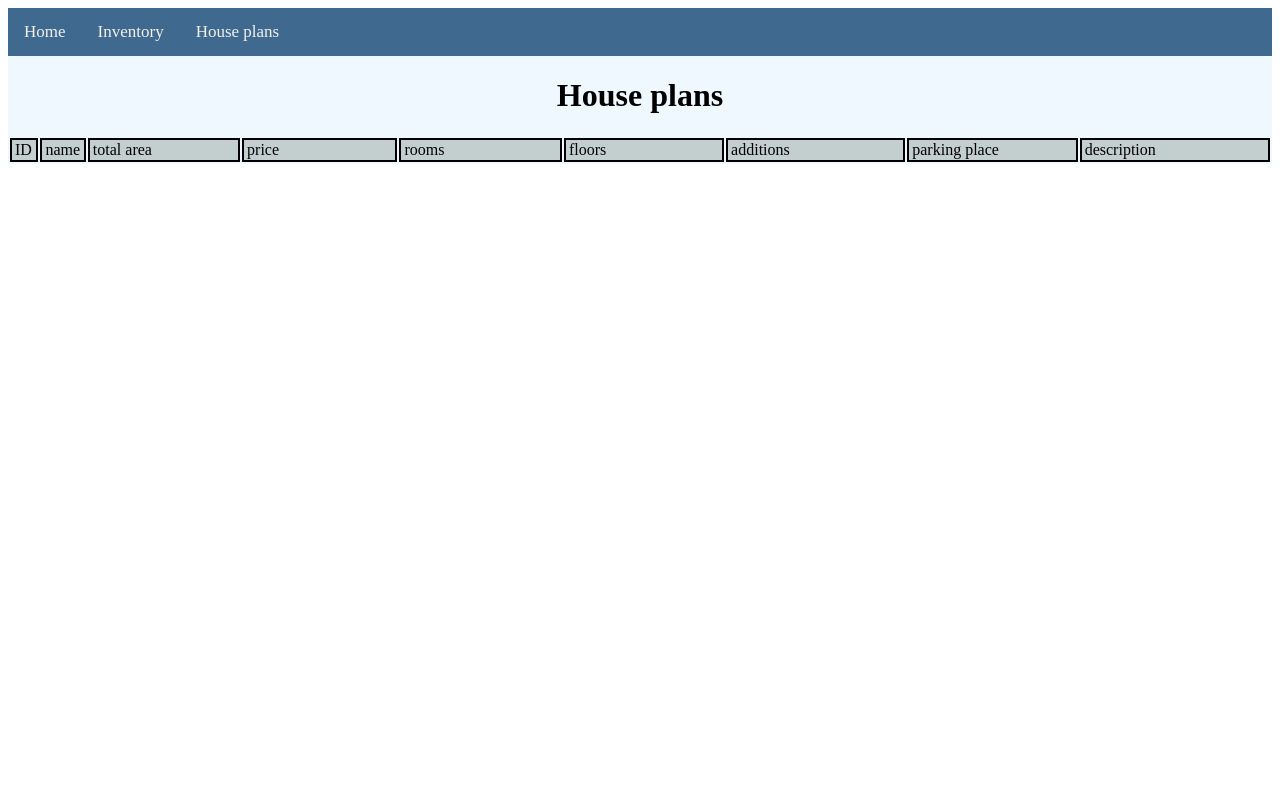
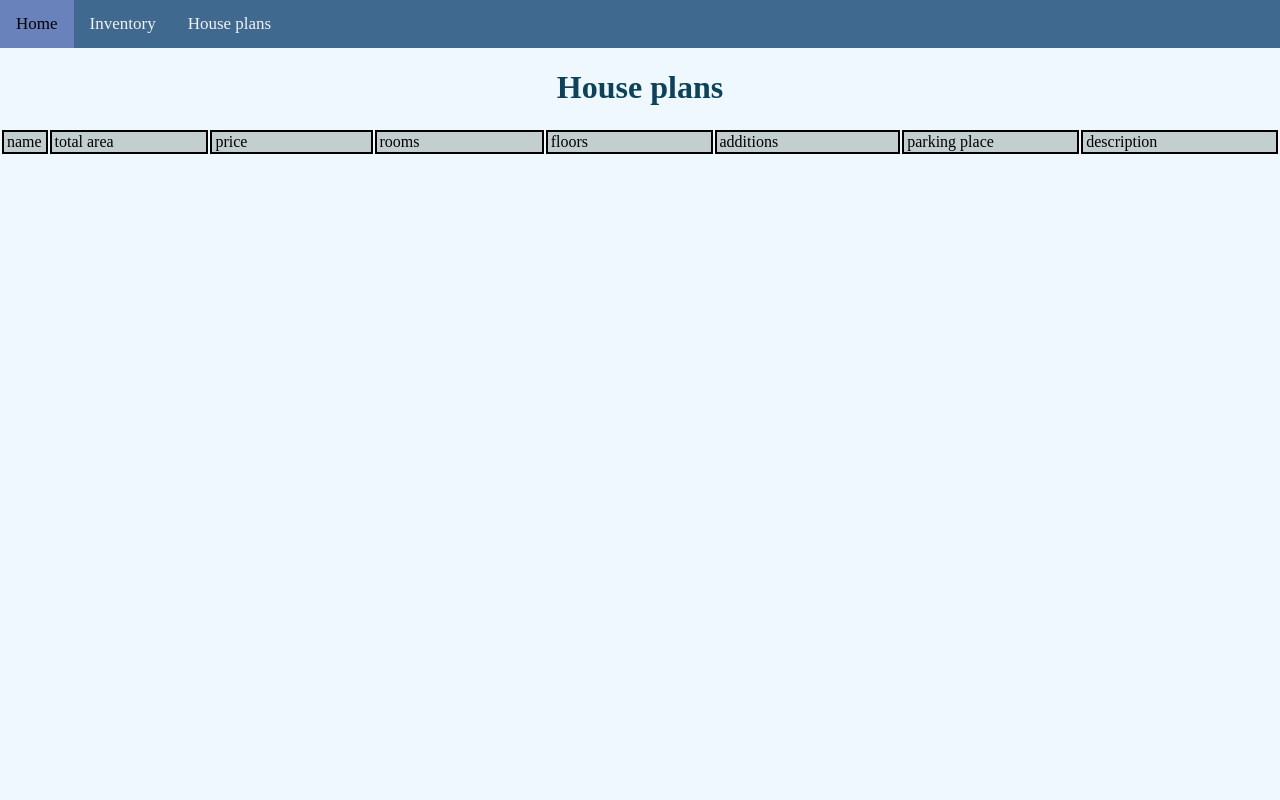
Before and after one commit to Salonce/constructionWebsite, a Django app: page /houseBrowser/ in a window 1280 px wide. Run offline with Django 4.2, Linux system fonts and the light colour scheme; data that the repository does not hold is empty.

Commit message:
css changes

```diff
--- a/construction/models.py
+++ b/construction/models.py
@@ -4,6 +4,9 @@
   name = models.CharField(max_length=255)
   price = models.FloatField(max_length=255)
   amount = models.IntegerField(default=0)
+
+  #def __str__(self):
+  #  return "%s (price: %s, amount: %s)" % (self.name, self.price, self.amount)
 
 class HousePlan(models.Model):
   name = models.CharField(max_length=255)
@@ -15,6 +18,8 @@
   parking_place = models.CharField(max_length=255) #balcony / garden / terrace
   description = models.CharField(max_length=1000)
 
+  #def __str__(self):
+  #  return "%s" % (self.name)
 
 #localization = models.CharField(max_length=255)
 #typeOfTransaction = models.CharField(max_length=255) #renting or purchase
--- a/construction/templates/base.html
+++ b/construction/templates/base.html
@@ -4,9 +4,8 @@
 <head>
     <meta charset="UTF-8">
     <title>kekW</title>
+    <link rel="stylesheet" type="text/css" href="{% static 'css/default.css' %}">
     <link rel="stylesheet" type="text/css" href="{% static 'css/defaultValues.css' %}">
-    <link rel="stylesheet" type="text/css" href="{% static 'css/homePage.css' %}">
-    <link rel="stylesheet" type="text/css" href="{% static 'css/topNav.css' %}">
     <link rel="stylesheet" type="text/css" href="{% static 'css/houses.css' %}">
 </head>
 
--- a/construction/templates/home.html
+++ b/construction/templates/home.html
@@ -2,7 +2,7 @@
 
 {% block body %}
 
-<div id="mainWindow">
+<div id="flexWindow">
     <h1> Home Page </h1>
 </div>
 
--- a/construction/templates/housePlanBrowser.html
+++ b/construction/templates/housePlanBrowser.html
@@ -3,12 +3,11 @@
 {% block body %}
 
 
-<div id="mainWindowHouses">
+<div id="flexWindow">
 <h1>House plans</h1>
 
 <table id="houseTable">
 <tr>
-<td id="id">ID</td>
 <td id="name">name</td>
 <td id="total_area">total area</td>
 <td id="price">price</td>
@@ -20,7 +19,6 @@
 
 {% for house in housePlans %}
 <tr>
-<td>{{ house.id }}</td>
 <td>{{ house.name }}</td>
 <td>{{ house.total_area }}</td>
 <td>{{ house.price }}</td>
--- a/construction/templates/inventoryBrowser.html
+++ b/construction/templates/inventoryBrowser.html
@@ -2,20 +2,18 @@
 
 {% block body %}
 
-<div id="tableAndFlex">
+<div id="flexWindow">
 
 <h1>Inventory</h1>
 
 <table id="constructionTable">
 <tr>
-<td id="id">ID</td>
 <td id="name">name</td>
 <td id="price">price</td>
 <td id="amount">amount</td>
 
 {% for x in myitems %}
 <tr>
-<td>{{ x.id }}</td>
 <td>{{ x.name }}</td>
 <td>{{ x.price }}</td>
 <td>{{ x.amount }}</td>
--- a/static/css/default.css
+++ b/static/css/default.css
@@ -1,10 +1,18 @@
 body, html{
-  margin:0;
-  padding:0;
+  margin: 0px;
+  padding: 0px;
   background-color: aliceblue;
   width: 100%;
-  height: 100%;
+  height: 100%
 }
+
+#flexWindow{
+    display: flex;
+    width: 100%;
+    align-items: center;
+    flex-direction: column
+}
+
 
 h1{
     text-align: center;
--- a/static/css/defaultvalues.css
+++ b/static/css/defaultvalues.css
@@ -1,12 +1,3 @@
-#tableAndFlex{
-    background-color: aliceblue;
-    /*border: 1px solid #ccc;*/
-    width: 100%;
-    height: 100%;
-    display: flex;
-    flex-direction: column;
-    align-items: center
-}
 
 #constructionTable th, td{
     background-color: rgb(195, 206, 206);
--- a/static/css/homePage.css
+++ /dev/null
@@ -1,10 +0,0 @@
-#mainWindow{
-    width: 100%;
-    height: 100%;
-    background-color: aliceblue;
-    /*border: 1px solid #ccc;*/
-    /*width: 1000px;*/
-    display: flex;
-    flex-direction: column;
-    align-items: center
-}
--- a/static/css/houses.css
+++ b/static/css/houses.css
@@ -1,13 +1,3 @@
-#mainWindowHouses{
-    width: 100%;
-    background-color: aliceblue;
-    /*border: 1px solid #ccc;*/
-    /*width: 1000px;*/
-    display: flex;
-    flex-direction: column;
-    align-items: center
-}
-
 #houseTable th, td{
     background-color: rgb(195, 206, 206);
     border: 2px solid;
@@ -27,7 +17,6 @@
 #houseTable #amount{
     width: 60px
 }
-
 
 #totalValue{
     color: rgb(35, 91, 105);
--- a/static/css/topNav.css
+++ /dev/null
@@ -1,35 +0,0 @@
-.topnav {
-    background-color: rgb(64, 105, 143);
-    overflow: hidden;
-  }
-
-  /* Style the links inside the navigation bar */
-  .topnav a {
-    float: left;
-    color: #f2f2f2;
-    text-align: center;
-    padding: 14px 16px;
-    text-decoration: none;
-    font-size: 17px
-  }
-
-  .topnav a#right {
-      float: right;
-    }
-
-  /* Change the color of links on hover */
-  .topnav a:hover {
-    background-color: rgb(106, 130, 187);
-    color: black;
-  }
-
-  /* Add a color to the active/current link */
-  .topnav a.active {
-    background-color: #61c59f;
-    color: white;
-  }
-
-  .topnav a:visited {
-      text-decoration: none;
-      color: #f2f2f2;
-  }
```
Also changed, not shown: construction/admin.py (+7 -4 lines).
